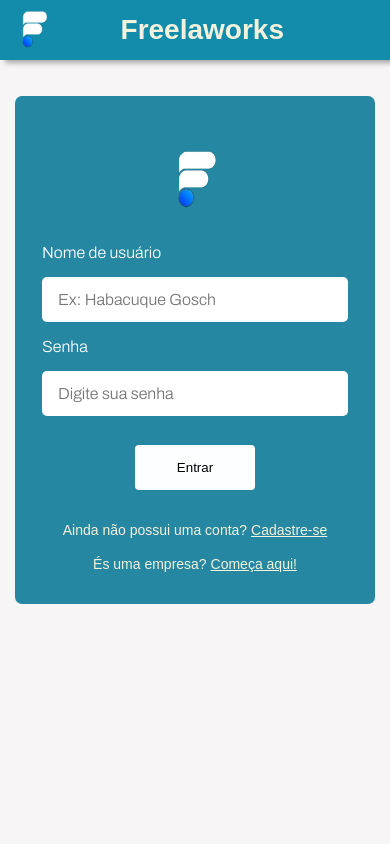
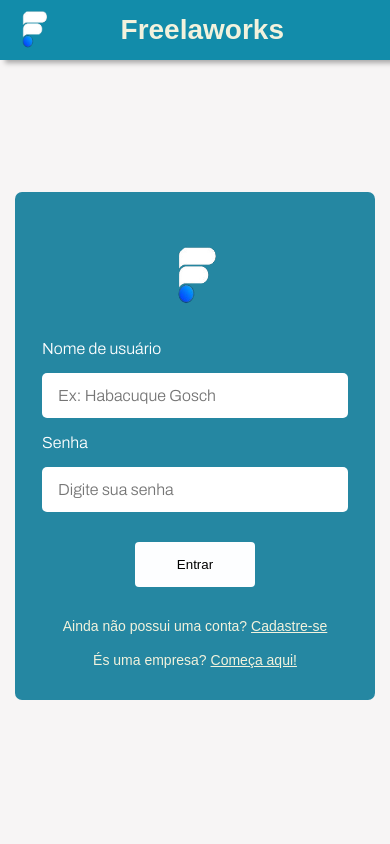
Before and after one commit to Habacuque-Gosch/Freelaworks-Django-Startup, a Django app: page /login/ in a window 390 px wide. Run offline with Django 5.2, Linux system fonts and the light colour scheme.

Commit message:
editando index e alguns css

```diff
--- a/apps/usuarios/forms.py
+++ b/apps/usuarios/forms.py
@@ -124,8 +124,8 @@ class ResumoFormsSave(forms.ModelForm):
             'nome_completo': forms.TextInput(attrs={'class': 'campo-user'}),
             'telefone': forms.TextInput(attrs={'class': 'campo-user'}),
             'titulo_profissional': forms.TextInput(attrs={'class': 'campo-user'}),
-            'descricao_pessoal': forms.Textarea(attrs={'class': 'form-control'}),
-            'resumo_experiencia_profissional': forms.Textarea(attrs={'class': 'form-control'}),
+            'descricao_pessoal': forms.Textarea(attrs={'class': 'descricao-pessoal'}),
+            'resumo_experiencia_profissional': forms.Textarea(attrs={'class': 'resumo-experiencia'}),
             # 'pago': forms.TextInput(attrs={'class': 'form-control'}),
 
         }
--- a/setup/static/styles/login/login.css
+++ b/setup/static/styles/login/login.css
@@ -1,12 +1,20 @@
+
+.section-login-form {
+    display: flex;
+    align-items: center;
+    flex-direction: column;
+    height: 100vh;
+}
+
 
 .login {
     display: flex;
     align-items: center;
     flex-direction: column;
-    margin-top: 6.3em;
     border-radius: 7px;
     background-color: var(--secundaria);
     padding: 2em;
+    width: 60vh;
 }
 
 .titulo-login {
@@ -87,6 +95,13 @@
         display: flex;
         align-items: center;
         flex-direction: column;
+        height: 100vh;
+    }
+
+    .section-login-form {
+        display: flex;
+        align-items: center;
+        flex-direction: column;
     }
 
     .titulo-login {
@@ -99,10 +114,10 @@
     }
 
     .login {
-        margin-top: 6em;
         border-radius: 7px;
         padding: 2em;
         width: 80%;
+        margin-top: 3em;
     }
 
     .campo-user {
--- a/setup/static/styles/perfil.css
+++ b/setup/static/styles/perfil.css
@@ -74,6 +74,7 @@
         padding-left: 1.2em;
         padding: 1.2em;
         width: 80%;
+        margin-bottom: 1em;
     }
     .lapis {
         margin-left: 18em;
@@ -87,6 +88,6 @@
     }
     .descricao {
         font-size: 16px;
-        width: 100%;
+        width: 80%;
     }
 }
--- a/setup/static/styles/style.css
+++ b/setup/static/styles/style.css
@@ -6,6 +6,7 @@
 @import url(login/login.css);
 @import url(partials/navegation_bar.css);
 @import url(buscar.css);
+@import url(filtros.css);
 @import url(vagas.css);
 @import url(perfil.css);
 @import url(partials/loader.css);
@@ -36,6 +37,7 @@ body {
     align-items: center;
     justify-content: center;
     flex-direction: column;
+    margin-bottom: 5em;
 }
 
 /* .col-12 {
--- a/templates/partials/_navegation_bar.html
+++ b/templates/partials/_navegation_bar.html
@@ -4,6 +4,7 @@
 <nav class="navegation-bar">
 
   <a class="nav-item" href="/">
+    <!-- <a href="javascript:history.back()"></a> -->
     <img src="{% static '/assets/feather/home.svg' %}" width="35"></i><span>Início</span>
   </a>
 
```
Also changed, not shown: templates/usuarios/editar_resumo.html (+13 -1 lines), templates/vagas/index.html (+12 -0 lines), templates/vagas/vaga.html (+8 -0 lines), db.sqlite3, setup/static/styles/profile/edit_profile.css (added).
